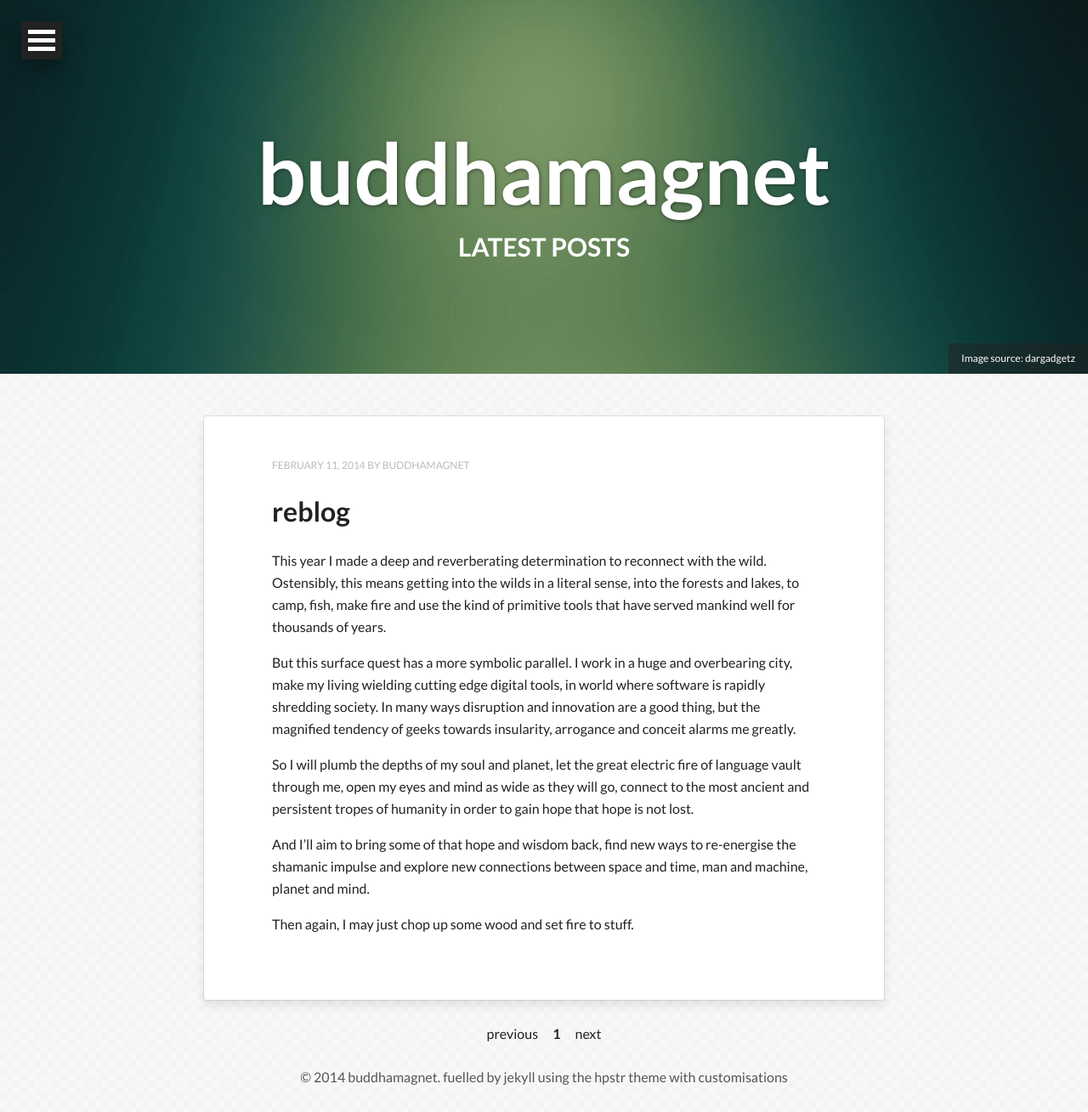
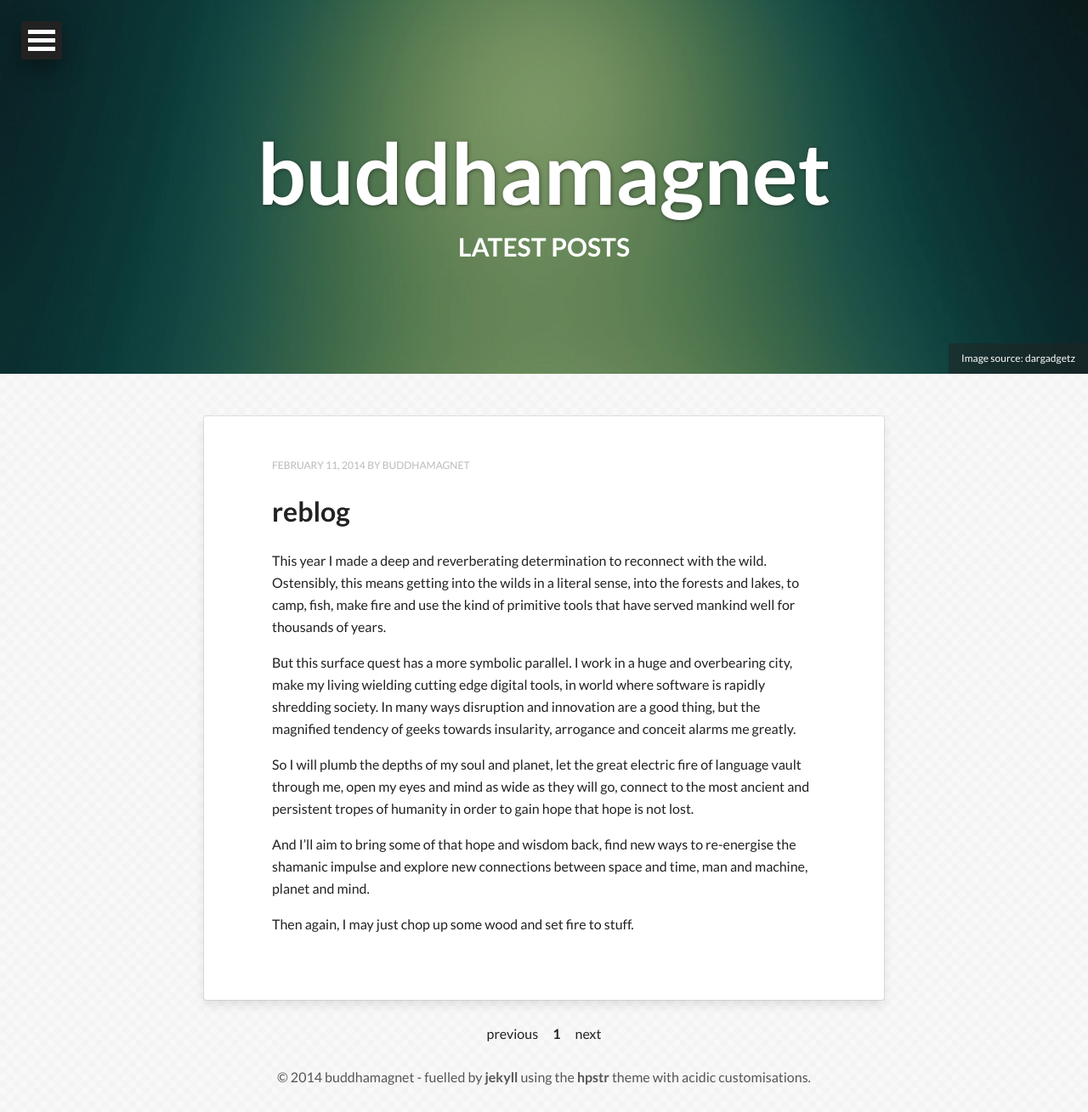
Before and after one commit to buddhamagnet/buddhamagnet.github.com, a Jekyll site: the page built from index.html, in a window 1280 px wide. Shown: the whole page at 85% size. Built offline with Jekyll 4.4.1, drawn with Linux system fonts in a browser that asks for light colours; nearby versions of some CDN libraries; the list of posts is cut into pages by our own code.

Commit message:
modify footer some more

```diff
--- a/_includes/footer.html
+++ b/_includes/footer.html
@@ -1 +1 @@
-<span>&copy; {{ site.time | date: '%Y' }} {{ site.owner.name }}. fuelled by <a href="http://jekyllrb.com">jekyll</a> using the <a href="http://mademistakes.com/">hpstr theme with customisations</a></span>
+<span>&copy; {{ site.time | date: '%Y' }} {{ site.owner.name }} - fuelled by <a href="http://jekyllrb.com"><strong>jekyll</strong></a> using the <a href="http://mademistakes.com/"><strong>hpstr</strong> theme with acidic customisations.</a></span>
```
